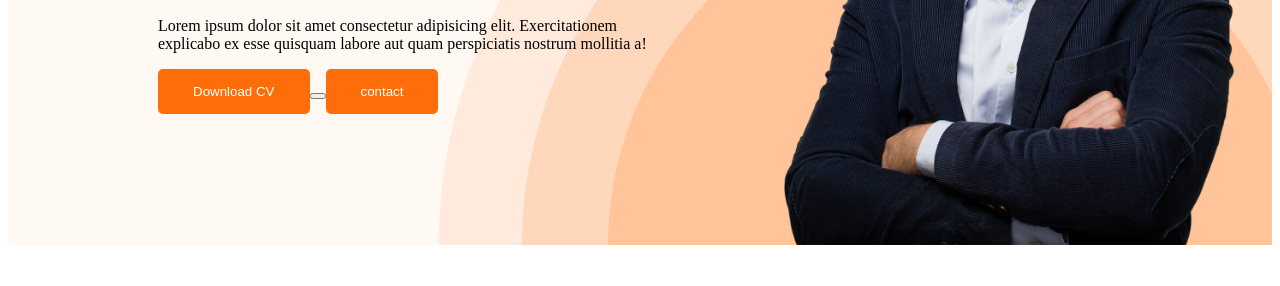
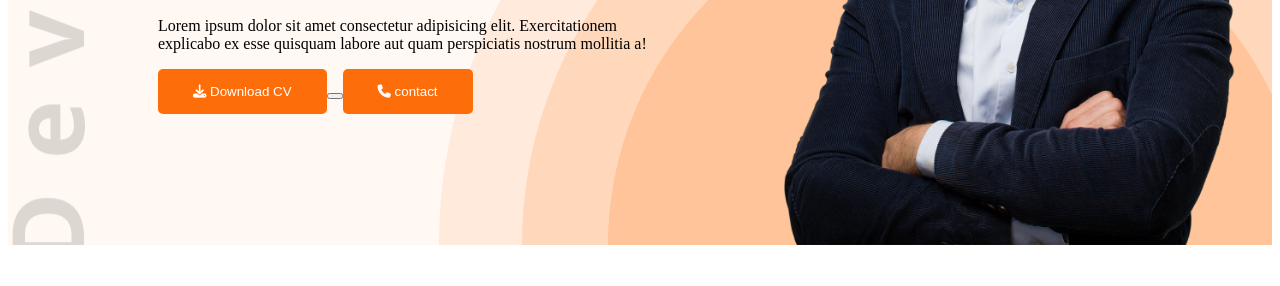
Before and after one commit to meraz149683/portfolio, a plain HTML site: page index.html in a window 1280 px wide. Shown: the part 514-800 px from the top of the page. Drawn offline with Linux system fonts and the light colour scheme.

Commit message:
updated button

```diff
--- a/index.html
+++ b/index.html
@@ -9,6 +9,7 @@
 <link href="https://fonts.googleapis.com/css2?family=Open+Sans:ital,wght@0,300..800;1,300..800&display=swap" rel="stylesheet">
 
     <link rel="stylesheet" href="styles/portfolio.css">
+    <script src="https://kit.fontawesome.com/e6fd8a516b.js" crossorigin="anonymous"></script>
 </head>
 <body>
     <header class="header">
@@ -27,8 +28,8 @@
                 <h3 class="banner-greeting">hi, i am</h3>
                 <h1 class="banner-title">Mary Hardy</h1>
                 <p class="banner-description">Lorem ipsum dolor sit amet consectetur adipisicing elit. Exercitationem explicabo ex esse quisquam labore aut quam perspiciatis nostrum mollitia a!</p>
-                <button class="btn-primary">Download CV<button>
-                    <button class="btn-primary">contact</button>
+                <button class="btn-primary"><i class="fa-solid fa-download"></i> Download CV<button>
+                    <button class="btn-primary"><i class="fa-solid fa-phone"></i> contact</button>
             </div>
             <img class="profile-pic" src="images/hardy.png" alt="">
         </div>
@@ -120,6 +121,7 @@
                             <h3 class="resume-item-institute">Harvard university / 2015-2017</h3>
                             <p class="resume-item-description">Lorem ipsum dolor sit amet consectetur adipisicing elit. Inventore exercitationem nisi esse reiciendis necessitatibus, architecto tempora similique sit quae laboriosam.</p>
                         </div>
+                        <hr>
                         <div class="resume-item">
                             <h2 class="resume-item-title">Master in computer engineering</h2>
                             <h3 class="resume-item-institute">Harvard university / 2015-2017</h3>
@@ -129,7 +131,7 @@
                     </div>
                 </div>
                 <div class="download-cv">
-                    <div class="btn-primary">download cv</div>
+                    <div class="btn-primary"><i class="fa-solid fa-download"></i> download cv</div>
                 </div>
 
             </section>
--- a/styles/portfolio.css
+++ b/styles/portfolio.css
@@ -62,9 +62,9 @@ nav a{
 /* header related style */
 .header{
     background-color: #fff8f3;
-    background-image: url(../images/header_bg.png);
+    background-image: url('../images/header_bg.png'), url('../images/developer.png');
     background-repeat: no-repeat;
-    background-position: bottom right;
+    background-position: bottom right, top left;
 }
 
 .banner{
```
